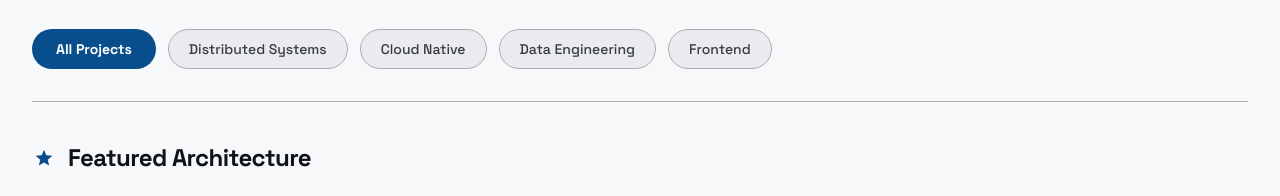
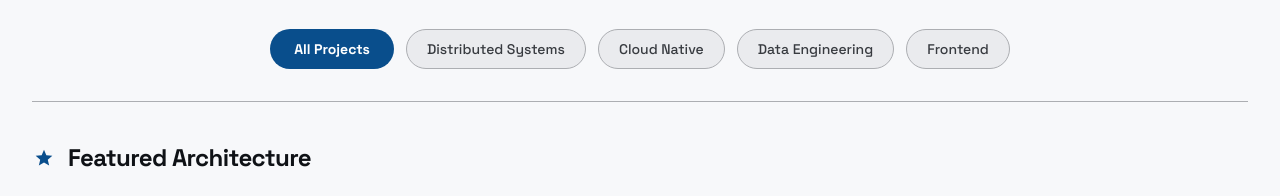
Before and after one commit to sayaskye/portfolio, an Astro site: page /en/projects in a window 1280 px wide. Shown: the part 252-448 px from the top of the page. Built offline with nearby package versions, Linux system fonts and the light colour scheme; Astro itself is replaced by a stand-in of ours.

Commit message:
fix: filters buttons in projects

```diff
--- a/src/pages/[lang]/projects/index.astro
+++ b/src/pages/[lang]/projects/index.astro
@@ -81,7 +81,7 @@ const seo: SEOMetadata = {
 
     <!-- Filters -->
     <div
-      class="no-scrollbar mb-10 flex gap-3 overflow-x-auto border-b border-(--border-color) pb-8"
+      class="no-scrollbar mb-10 flex flex-wrap items-center justify-center gap-3 overflow-x-auto border-b border-(--border-color) pb-8"
       id="filter-container"
     >
       <button
```
